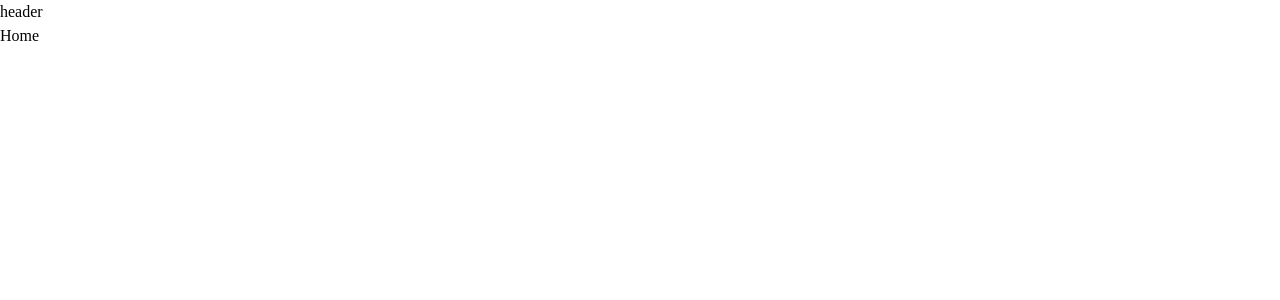
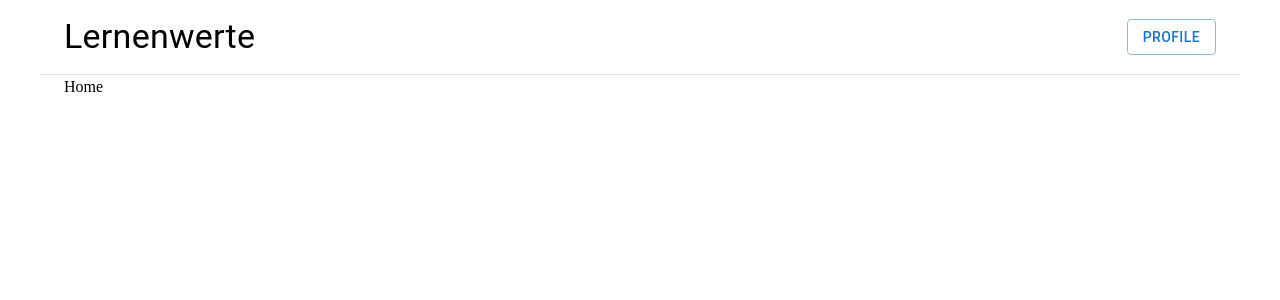
Before and after one commit to adoppp/lernenwerte, a React (Vite) app: page / in a window 1280 px wide. Shown: the top 300 px of the page. Built offline with nearby package versions, Linux system fonts and the light colour scheme.

Commit message:
feature(components): header

```diff
--- a/src/App.tsx
+++ b/src/App.tsx
@@ -1,5 +1,6 @@
 import { Suspense } from "react";
 import { Outlet } from "react-router";
+import { Container } from "@mui/material";
 
 import { Header } from "@/components/Header/Header";
 
@@ -7,9 +8,11 @@ export const App = () => {
     return (
         <>
             <Header/>
-            <Suspense fallback={<div>Loading...</div>}>
-                <Outlet />
-            </Suspense>
+            <Container component='main'>
+                <Suspense fallback={<div>Loading...</div>}>
+                    <Outlet />
+                </Suspense>
+            </Container>
         </>
     );
 };
--- /dev/null
+++ b/src/components/Header/Header.styles.ts
@@ -0,0 +1,11 @@
+import type { SxProps } from "@mui/material";
+import { grey } from "@mui/material/colors";
+
+export const containerStyles: SxProps = {
+    display: 'flex',
+    justifyContent: "space-between",
+    alignItems: 'center',
+    paddingTop: '16px',
+    paddingBottom: '16px',
+    borderBottom: `1px solid ${grey[300]}`
+};
--- a/src/components/Header/Header.tsx
+++ b/src/components/Header/Header.tsx
@@ -1,9 +1,31 @@
-import type { FC, ReactElement } from "react"
+import type { FC, ReactElement } from "react";
+import { NavLink } from "react-router";
+import { Button, Container, Typography } from "@mui/material";
+
+import { containerStyles } from "@/components/Header/Header.styles";
+import { entitites } from "@/routing/entities";
 
 export const Header: FC = (): ReactElement => {
     return (
-        <header>
-            header
-        </header>
+        <Container
+            component='header'
+            sx={containerStyles}
+        >
+            <Typography
+                variant="h4"
+                component='h1'
+            >
+                Lernenwerte
+            </Typography>
+            <Button
+                variant="outlined"
+            >
+                <NavLink
+                    to={entitites.USER}
+                >
+                    Profile
+                </NavLink>
+            </Button>
+        </Container>
     );
 };
--- /dev/null
+++ b/src/pages/Profile/Profile.tsx
@@ -0,0 +1,11 @@
+import type { FC, ReactElement } from "react";
+
+const Profile: FC = (): ReactElement => {
+    return (
+        <>
+            Profile
+        </>
+    );
+};
+
+export default Profile;
--- a/src/routing/entities.ts
+++ b/src/routing/entities.ts
@@ -1,6 +1,6 @@
 export const entitites = {
     HOME: '/',
-    TESTS: '/tests',
+    TESTS: 'tests',
     TEST: 'tests/:id',
     USER: 'profile'
 } as const;
--- a/src/routing/router.config.tsx
+++ b/src/routing/router.config.tsx
@@ -1,5 +1,6 @@
 import { lazy, type ReactNode } from "react";
 import type { RouteObject } from "react-router";
+import { entitites } from "./entities";
 
 interface BasicRoute {
     element: ReactNode;
@@ -13,11 +14,16 @@ type PathRoute = BasicRoute & { path: string, index?: never};
 type RouteItem = IndexRoute | PathRoute;
 
 const Home = lazy(() => import('@/pages/Home/Home'));
+const Profile = lazy(() => import('@/pages/Profile/Profile'));
 
 export const routes: RouteItem[] = [
     {
         index: true,
         element: <Home />
+    },
+    {
+        path: entitites.USER,
+        element: <Profile />
     }
 ];
 
--- a/src/styles/reset.css
+++ b/src/styles/reset.css
@@ -52,3 +52,8 @@ h1, h2, h3, h4, h5, h6 {
 #root, #__next {
   isolation: isolate;
 }
+
+a {
+  color: inherit;
+  text-decoration: none;
+}
```
Also changed, not shown: src/components/TestCard/TestCard.tsx (added).
